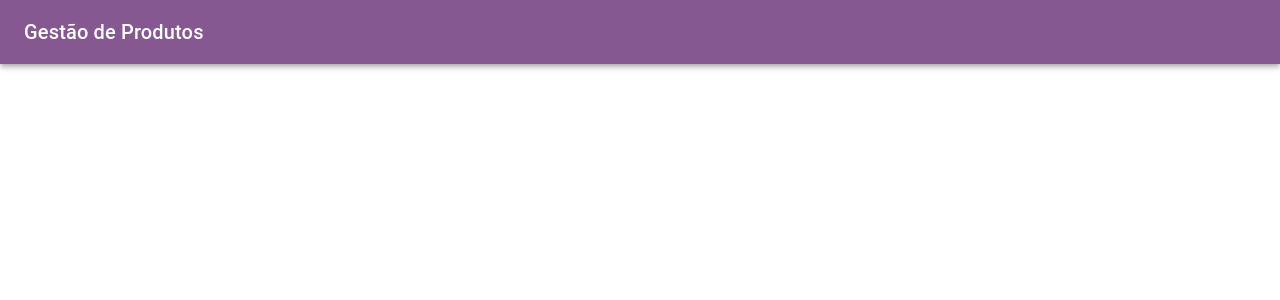
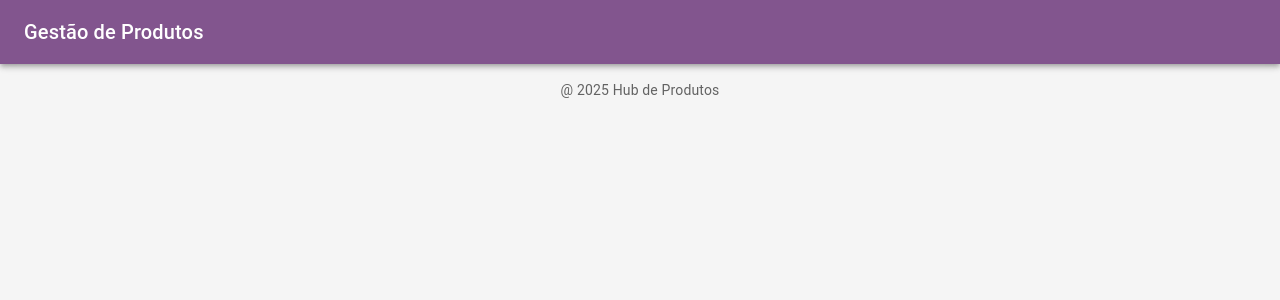
Before and after one commit to eduardojads/produto-fullstack, a React (Vite) app in the folder frontend/: page / in a window 1280 px wide. Shown: the top 300 px of the page. Built offline with nearby package versions, Linux system fonts and the light colour scheme.

Commit message:
add Footer

```diff
--- a/frontend/src/App.tsx
+++ b/frontend/src/App.tsx
@@ -1,12 +1,15 @@
 import { Box } from "@mui/material"
 import Header from "./components/Header"
+import Footer from "./components/Footer"
 
 
 function App() {
 
   return (
-    <Box>
+    <Box sx={ {display: 'flex', flexDirection: 'column', minHeight: '100vh'}}>
       <Header title="Gestão de Produtos"/>
+
+      <Footer/>
     </Box>
   )
 }
--- /dev/null
+++ b/frontend/src/components/Footer/index.tsx
@@ -0,0 +1,12 @@
+import { Box, Typography } from "@mui/material";
+
+
+export default function Footer() {
+    return (
+        <Box sx={ {p: 2, textAlign: "center"} }>
+            <Typography variant="body2" color="text.secondary">
+                @ {new Date().getFullYear()} Hub de Produtos
+            </Typography>
+        </Box>
+    )
+}
--- a/frontend/src/index.css
+++ b/frontend/src/index.css
@@ -1,17 +1,21 @@
-/* Define a fonte padrão e o background para toda a página
+/* Define a fonte padrão e o background para toda a página */
+
 body {
 font-family: -apple-system, BlinkMacSystemFont,
 'Segoe UI', Roboto, Helvetica, Arial, sans-serif,
 'Apple Color Emoji', 'Segoe UI Emoji', 'Segoe UI Symbol';
-background-color: #f5f5f5; /* cinza claro para o fundo
+background-color: #f5f5f5; // cinza claro para o fundo
 margin: 0;
 }
-Garante que o padding e a borda
+
+/*Garante que o padding e a borda
 sejam incluídos na largura e altura do elemento */
-::before,
+*,
+*::before,
 *::after {
-box-sizing: border-box;
+    box-sizing: border-box;
 }
+
 /* Remove margem padrão */
 html,
 body,
```
